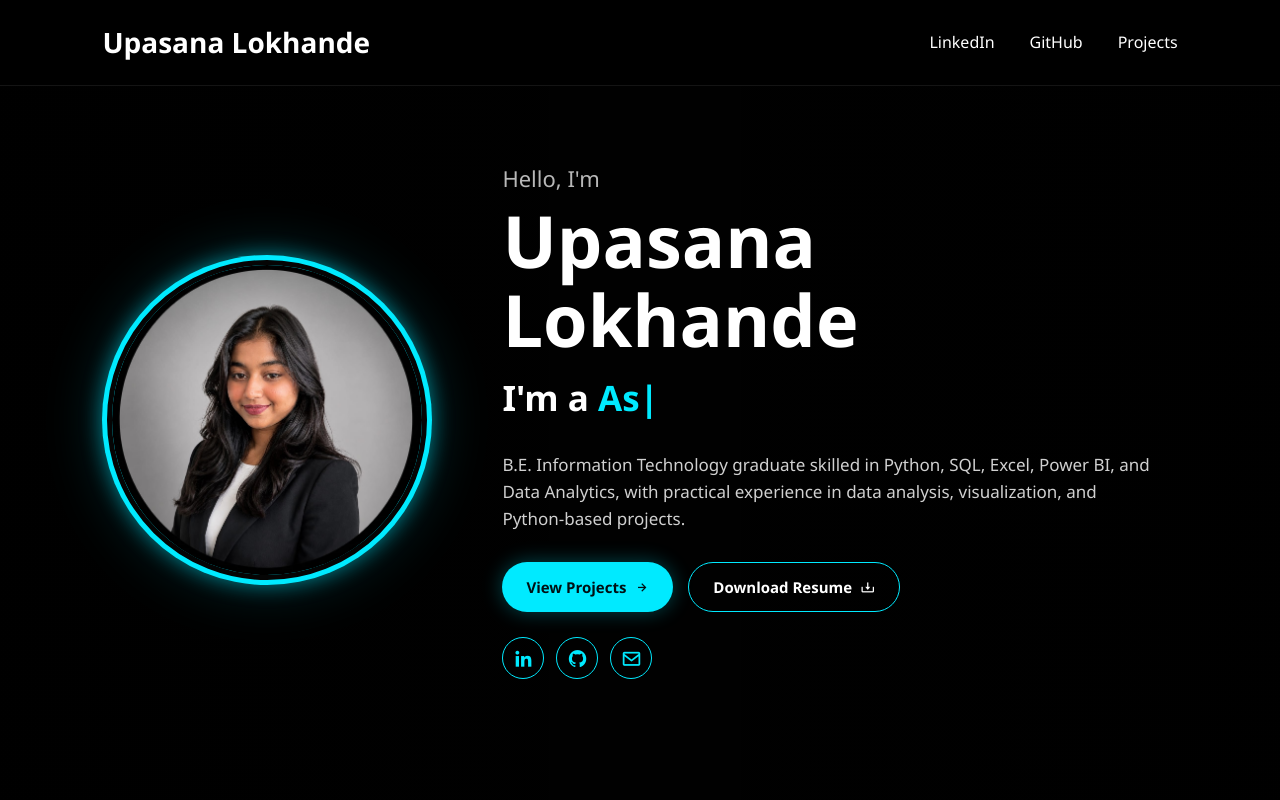
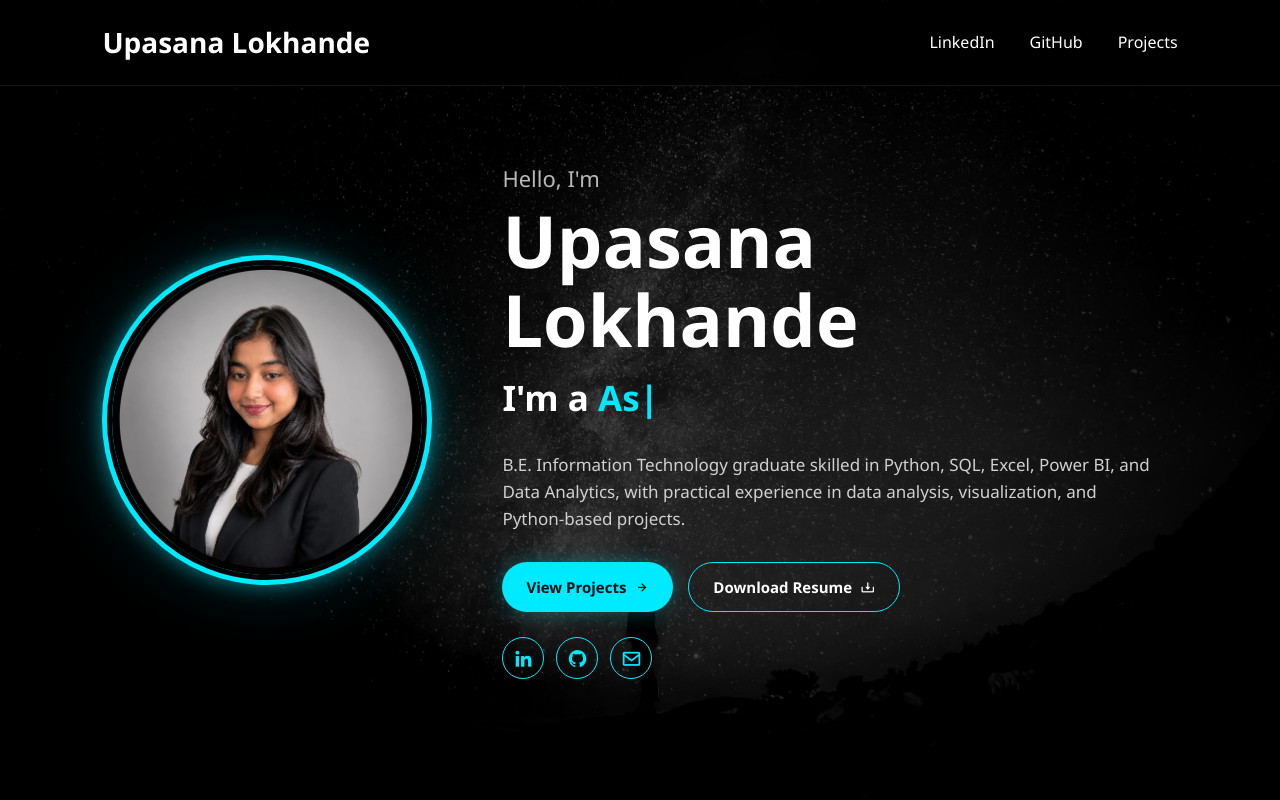
Before and after one commit to Upasanalokhande/My-Portfolio-, a plain HTML site: page index.html in a window 1280 px wide. Shown: the top 800 px of the page. Drawn offline with nearby package versions, Linux system fonts and the light colour scheme.

Commit message:
Update stylesheet.css

```diff
--- a/stylesheet.css
+++ b/stylesheet.css
@@ -139,7 +139,7 @@ body {
             rgba(0, 0, 0, 0.92),
             rgba(0, 0, 0, 0.72),
             rgba(0, 0, 0, 0.9)),
-        url("../images/intro-bg.jpg");
+        url("./intro-bg.jpg");
 
     background-size: cover;
     background-position: center;
```
